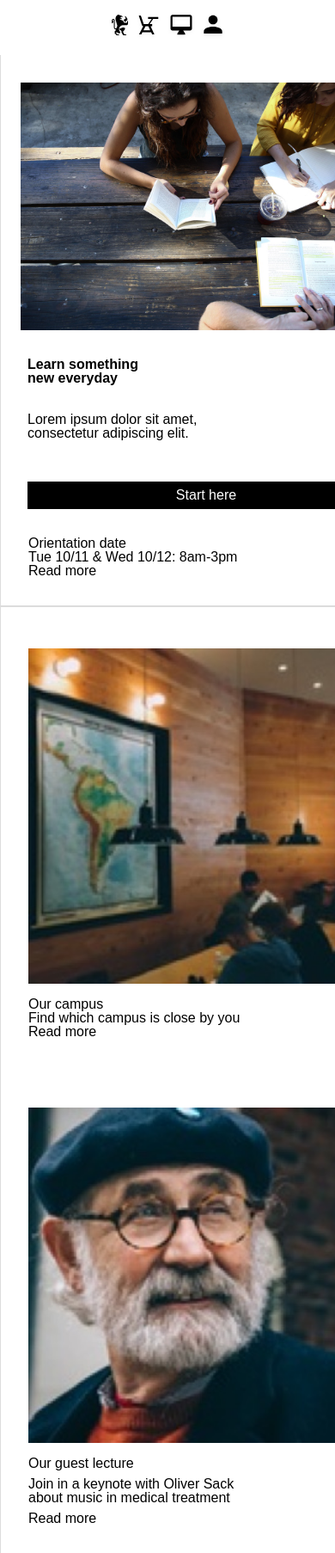
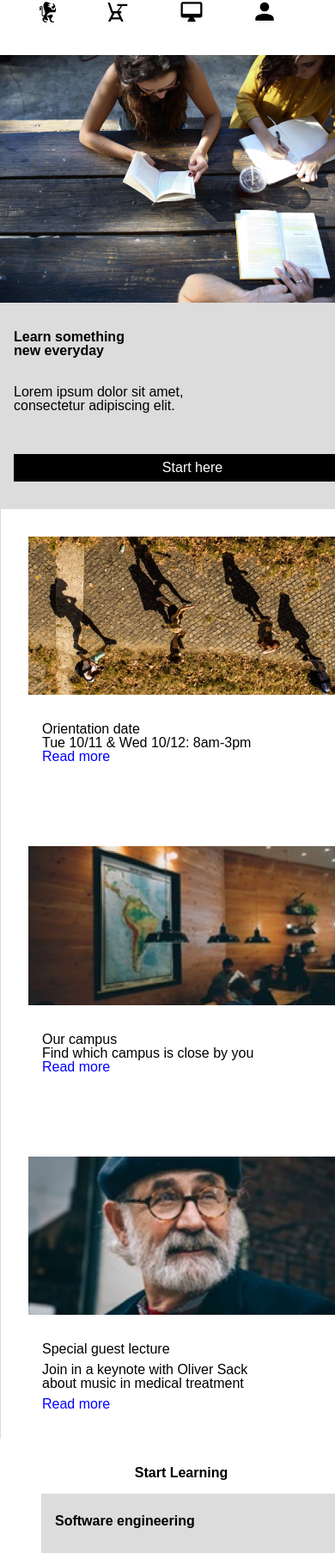
Before and after one commit to tiffera8/Colmar-Academy, a plain HTML site: page index.html in a window 390 px wide. Shown: the top 1806 px of the page at 86% size. Drawn offline with Linux system fonts and the light colour scheme; files that its build step writes are made by us from their sources.

Commit message:
little fixes to desktop

```diff
--- a/index.html
+++ b/index.html
@@ -57,7 +57,7 @@
       <div class="container side">
           <div class="left">
             <div class="image-container">
-              <img src="./resources/images/information-main-colmar-academy.jpg" alt="">
+              <img src="./resources/images/information-main.jpg" alt="">
             </div>
             <div class="content">
               <h1>It doesn't hurt to keep practicing</h1>
@@ -68,32 +68,35 @@
           <div class="extra">
             <div class="right">
               <div class="image-container">
-                <img src="./resources/images/information-orientation-colmar-academy.jpg" alt="">
+                <img id="img1" src="./resources/images/information-orientation-colmar-academy.jpg" alt="">
+                <img id="img2" src="./resources/images/information-orientation-mobile-colmar-academy.jpg" alt="">
               </div>
               <div class="items">
                 <h2>Orientation date</h2>
                 <p>Tue 10/11 & Wed 10/12: 8am-3pm</p>
-                <a href="#">Read more</a>
+                <a id="blue" href="#">Read more</a>
               </div>
             </div>
             <div class="right-a">
               <div class="image-container">
-                <img src="./resources/images/information-campus-colmar-academy.jpg" alt="">
+                <img id="img1" src="./resources/images/information-campus-colmar-academy.jpg" alt="">
+                <img id="img2" src="./resources/images/information-campus-mobile-colmar-academy.jpg" alt="">
               </div>
               <div class="items">
                 <h2>Our campus</h2>
                 <p>Find which campus is close by you</p>
-                <a href="#">Read more</a>
+                <a id="blue" href="#">Read more</a>
               </div>
             </div>
             <div class="right-b">
               <div class="image-container">
-                <img src="./resources/images/information-guest-lecture-colmar-academy.jpg" alt="">
+                <img id="img1" src="./resources/images/information-guest-lecture-colmar-academy.jpg" alt="">
+                <img id="img2" src="./resources/images/information-guest-lecture-mobile-colmar-academy.jpg" alt="">
               </div>
               <div class="items">
-                <h2 class="guest">Our guest lecture</h2>
+                <h2 class="guest">Special guest lecture</h2>
                 <p class="keynote">Join in a keynote with Oliver Sack<br>about music in medical treatment</p>
-                <a href="#">Read more</a>
+                <a id="blue" href="#">Read more</a>
               </div>
             </div>
           </div>
@@ -162,7 +165,7 @@
         <div class="container overall">
           <div class="side-a">
             <div class="image-container">
-              <video class="videos" src="./resources/video/thesis-colmar-academy2.mp4" autoplay""></video>
+              <video class="videos" src="./resources/video/thesis.mp4" autoplay""></video>
             </div>
             <div class="content-video">
               <h2>Reimagine urban</h2>
@@ -194,6 +197,7 @@
     </div>
 
 
+
   <!-- footer -->
 
     <footer>
--- a/resources/css/style.css
+++ b/resources/css/style.css
@@ -5,6 +5,8 @@ a {
   list-style-type: none;
   color: black;
 }
+
+
 
 body {
   margin: 0;
@@ -65,10 +67,10 @@ header .image-container img {
 @media only screen and (min-width: 320px) and (max-width: 480px) {
 
 header .container {
-  display: flex;
+  display: inline-block;
   align-items: center;
   justify-content: space-between;
-  max-width: 480px;
+  width: 100%;
 }
 
 .desktop {
@@ -76,11 +78,10 @@ header .container {
 }
 
 nav {
-  display: block;
+  display: inline-flex;
+  justify-content: space-between;
   text-align: center;
-  flex-grow: 1;
-  padding-right: 1.5rem;
-  padding-left: 1.5rem;
+  flex-grow: 2;
 }
 
 .mobile {
@@ -92,10 +93,13 @@ nav {
     display: inline-flex;
     align-items: center;
     justify-content: space-between;
-}
+    margin: 0;
+    }
 
 .mobile img {
   height: 2rem;
+  padding-right: 1.5rem;
+  padding-left: 1.5rem;
 }
 
 .logo span, .logo img {
@@ -176,7 +180,7 @@ nav {
 @media only screen and (min-width: 320px) and (max-width: 480px) {
   .learning {
     display: block;
-    max-width: 100%;
+    width: 100%;
     clear: both;
     justify-content: center;
 }
@@ -188,7 +192,8 @@ nav {
   }
 
   .left-side img {
-    padding: 2rem 1.5rem;
+    padding: 0px;
+    margin: 0;
   }
 
   .space {
@@ -197,9 +202,10 @@ nav {
   }
 
   .content-learn {
-    margin-left: 1rem;
+    background-color: #dcdcdc;
     padding-left: 1rem;
     padding-right: 1rem;
+    padding-top: 2rem;
   }
 
   .button {
@@ -255,6 +261,18 @@ nav {
    align-items: center;
  }
 
+ #img1 {
+   display: block;
+ }
+
+  #img2 {
+   display: none;
+ }
+
+ #blue {
+   color: blue;
+ }
+
  .right-b {
    background-color: #dcdcdc;
    border-left: solid 1px #dcdcdc;
@@ -306,7 +324,7 @@ nav {
  }
 
 @media only screen and (min-width: 320px) and (max-width: 480px) {
-    .left .container, .left .image-container, .left img, .left h1, .left h5, .left p {
+    .left .container, .left .image-container, .left, .left img, .left h1, .left h5, .left p {
       display: none;
     }
 
@@ -314,45 +332,51 @@ nav {
       width: 100%;
       display: block;
       justify-content: center;
+      align-items: center;
     }
 
-    .image-container .right, .image-container .right-a, .image-container .right-b {
+    #img2 {
+      display: block;
+    }
+
+    #img1 {
+      display: none;
+    }
+
+    .right .image-container, .right-a .image-container, .right-b .image-container {
       width: 100%;
+      height: auto;
       justify-content: center;
-      padding-left: 1rem;
-      padding-right: 1rem;
-      padding-bottom: 2rem;
+      padding-top: 1rem;
+      padding-bottom: 1rem;
     }
 
     .right img, .right-a img, .right-b img {
       object-fit: cover;
     }
 
-    .right, .right-a {
+    .right, .right-a, .right-b {
       padding-left: 1rem;
       padding-right: 1rem;
-      padding-bottom: 2rem;
     }
 
     .right {
       padding-top: 1rem;
+      border-bottom: none;
     }
 
-    .right-a {
-      padding-top: 2rem;
+    .right-a, .right-b {
+      padding-top: 4rem;
+      border-top: none;
     }
 
     .right-b {
-      padding-left: 1rem;
-      padding-right: 1rem;
-      padding-top: 2rem;
       padding-bottom: 2rem;
       background-color: white;
     }
 
     .items {
-      padding: top
-      padding-left: 1rem;
+      margin-left: 1rem;
     }
 
 }
@@ -490,6 +514,7 @@ nav {
   align-items: center;
 }
 
+
 .thesis h1 {
   font-weight: bold;
   text-align: center;
@@ -498,7 +523,7 @@ nav {
 .overall .container {
   display: inline-block;
   align-items: center;
-  flex-wrap: wrap;
+
 }
 
 .container .side-a {
@@ -537,6 +562,7 @@ nav {
 
 .container .side-b {
   display: block;
+  margin-top: 0px;
   width: 40%;
 }
 
@@ -618,7 +644,7 @@ nav {
 
 .footer nav li {
   display: inline-block;
-  padding-top: 1rem;
+  margin-top: 1rem;
   list-style-type: none;
   text-decoration: none;
   font-size: 12px;
```
Also changed, not shown: resources/images/information-main.jpg (renamed from resources/images/information-main-colmar-academy.jpg).
